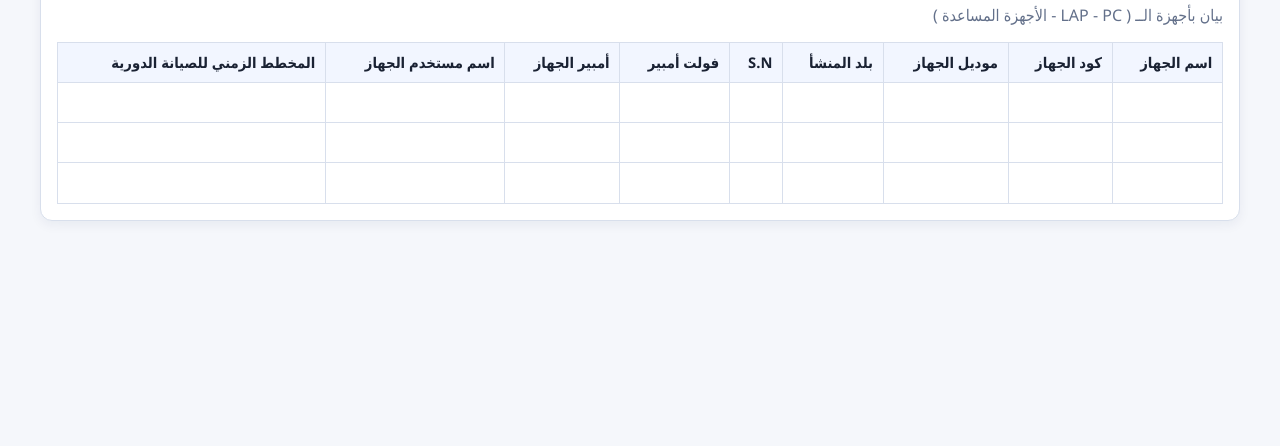
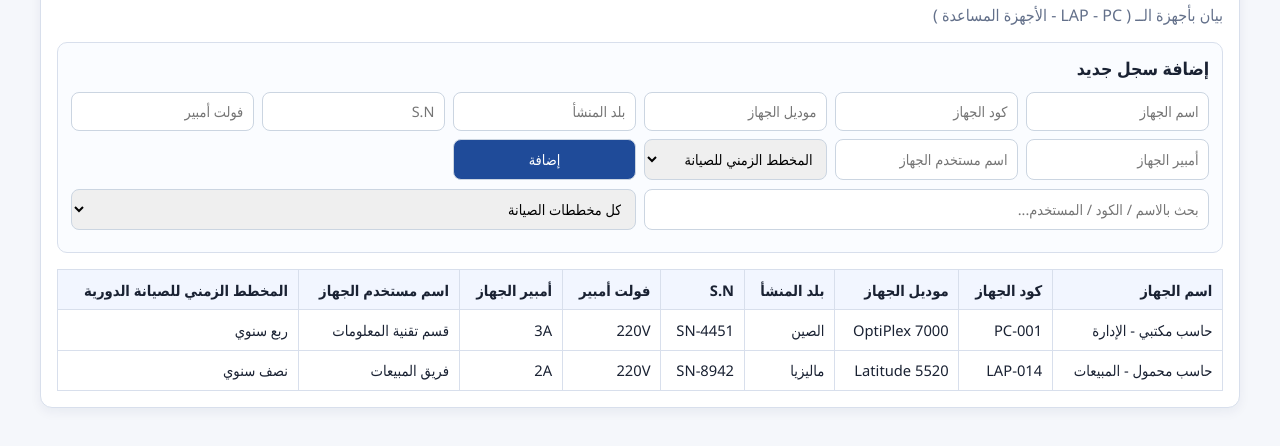
Before and after one commit to bahaa2008/gieco-it, a plain HTML site: page F-IT-01-01.html in a window 1280 px wide. Shown: the part 122-568 px from the top of the page. Drawn offline with Linux system fonts and the light colour scheme.

Commit message:
Add inline records form and simple search/filter for F-IT-01-01

```diff
--- a/F-IT-01-01.html
+++ b/F-IT-01-01.html
@@ -11,6 +11,39 @@
     <a class="back-link" href="index.html">← العودة إلى الفهرس</a>
     <h1 class="form-code">F-IT-01-01</h1>
     <p class="form-name">بيان بأجهزة الــ ( LAP - PC - الأجهزة المساعدة )</p>
+
+    <section class="inline-tools" aria-label="إضافة وتصفية سجلات الأجهزة">
+      <h2>إضافة سجل جديد</h2>
+      <form id="deviceForm" class="inline-form">
+        <input id="deviceName" name="deviceName" type="text" placeholder="اسم الجهاز" required />
+        <input id="deviceCode" name="deviceCode" type="text" placeholder="كود الجهاز" required />
+        <input id="deviceModel" name="deviceModel" type="text" placeholder="موديل الجهاز" required />
+        <input id="originCountry" name="originCountry" type="text" placeholder="بلد المنشأ" />
+        <input id="serialNumber" name="serialNumber" type="text" placeholder="S.N" />
+        <input id="voltAmpere" name="voltAmpere" type="text" placeholder="فولت أمبير" />
+        <input id="deviceAmpere" name="deviceAmpere" type="text" placeholder="أمبير الجهاز" />
+        <input id="deviceUser" name="deviceUser" type="text" placeholder="اسم مستخدم الجهاز" />
+        <select id="maintenancePlan" name="maintenancePlan">
+          <option value="">المخطط الزمني للصيانة</option>
+          <option value="شهري">شهري</option>
+          <option value="ربع سنوي">ربع سنوي</option>
+          <option value="نصف سنوي">نصف سنوي</option>
+          <option value="سنوي">سنوي</option>
+        </select>
+        <button type="submit">إضافة</button>
+      </form>
+
+      <div class="filter-bar">
+        <input id="searchInput" type="search" placeholder="بحث بالاسم / الكود / المستخدم..." />
+        <select id="planFilter">
+          <option value="">كل مخططات الصيانة</option>
+          <option value="شهري">شهري</option>
+          <option value="ربع سنوي">ربع سنوي</option>
+          <option value="نصف سنوي">نصف سنوي</option>
+          <option value="سنوي">سنوي</option>
+        </select>
+      </div>
+    </section>
 
     <div class="table-wrap">
       <table aria-label="نموذج بيانات الجهاز">
@@ -27,13 +60,11 @@
             <th>المخطط الزمني للصيانة الدورية</th>
           </tr>
         </thead>
-        <tbody>
-          <tr><td>&nbsp;</td><td></td><td></td><td></td><td></td><td></td><td></td><td></td><td></td></tr>
-          <tr><td>&nbsp;</td><td></td><td></td><td></td><td></td><td></td><td></td><td></td><td></td></tr>
-          <tr><td>&nbsp;</td><td></td><td></td><td></td><td></td><td></td><td></td><td></td><td></td></tr>
-        </tbody>
+        <tbody id="devicesTableBody"></tbody>
       </table>
     </div>
   </main>
+
+  <script src="f-it-01-01.js"></script>
 </body>
 </html>
--- /dev/null
+++ b/f-it-01-01.js
@@ -0,0 +1,92 @@
+const initialRecords = [
+  {
+    deviceName: "حاسب مكتبي - الإدارة",
+    deviceCode: "PC-001",
+    deviceModel: "OptiPlex 7000",
+    originCountry: "الصين",
+    serialNumber: "SN-4451",
+    voltAmpere: "220V",
+    deviceAmpere: "3A",
+    deviceUser: "قسم تقنية المعلومات",
+    maintenancePlan: "ربع سنوي",
+  },
+  {
+    deviceName: "حاسب محمول - المبيعات",
+    deviceCode: "LAP-014",
+    deviceModel: "Latitude 5520",
+    originCountry: "ماليزيا",
+    serialNumber: "SN-8942",
+    voltAmpere: "220V",
+    deviceAmpere: "2A",
+    deviceUser: "فريق المبيعات",
+    maintenancePlan: "نصف سنوي",
+  },
+];
+
+const form = document.getElementById("deviceForm");
+const tbody = document.getElementById("devicesTableBody");
+const searchInput = document.getElementById("searchInput");
+const planFilter = document.getElementById("planFilter");
+
+let records = [...initialRecords];
+
+function renderRows() {
+  const query = searchInput.value.trim().toLowerCase();
+  const plan = planFilter.value;
+
+  const filtered = records.filter((record) => {
+    const text = Object.values(record).join(" ").toLowerCase();
+    const matchesSearch = query === "" || text.includes(query);
+    const matchesPlan = plan === "" || record.maintenancePlan === plan;
+    return matchesSearch && matchesPlan;
+  });
+
+  if (filtered.length === 0) {
+    tbody.innerHTML = '<tr><td colspan="9">لا توجد بيانات مطابقة.</td></tr>';
+    return;
+  }
+
+  tbody.innerHTML = filtered
+    .map(
+      (record) => `
+      <tr>
+        <td>${record.deviceName}</td>
+        <td>${record.deviceCode}</td>
+        <td>${record.deviceModel}</td>
+        <td>${record.originCountry}</td>
+        <td>${record.serialNumber}</td>
+        <td>${record.voltAmpere}</td>
+        <td>${record.deviceAmpere}</td>
+        <td>${record.deviceUser}</td>
+        <td>${record.maintenancePlan}</td>
+      </tr>
+    `,
+    )
+    .join("");
+}
+
+form.addEventListener("submit", (event) => {
+  event.preventDefault();
+  const formData = new FormData(form);
+
+  const newRecord = {
+    deviceName: formData.get("deviceName").toString().trim(),
+    deviceCode: formData.get("deviceCode").toString().trim(),
+    deviceModel: formData.get("deviceModel").toString().trim(),
+    originCountry: formData.get("originCountry").toString().trim(),
+    serialNumber: formData.get("serialNumber").toString().trim(),
+    voltAmpere: formData.get("voltAmpere").toString().trim(),
+    deviceAmpere: formData.get("deviceAmpere").toString().trim(),
+    deviceUser: formData.get("deviceUser").toString().trim(),
+    maintenancePlan: formData.get("maintenancePlan").toString().trim(),
+  };
+
+  records.unshift(newRecord);
+  form.reset();
+  renderRows();
+});
+
+searchInput.addEventListener("input", renderRows);
+planFilter.addEventListener("change", renderRows);
+
+renderRows();
--- a/styles.css
+++ b/styles.css
@@ -53,30 +53,49 @@ h2 {
   font-size: 1.1rem;
 }
 
-.links-grid {
-  display: grid;
-  grid-template-columns: repeat(auto-fit, minmax(240px, 1fr));
-  gap: 0.8rem;
+.forms-list {
+  list-style: none;
+  margin: 0;
+  padding: 0;
+  display: flex;
+  flex-direction: column;
+  gap: 0.7rem;
+}
+
+.forms-list li {
+  margin: 0;
 }
 
 .form-link {
   display: flex;
   flex-direction: column;
-  gap: 0.3rem;
+  gap: 0.25rem;
   text-decoration: none;
   border: 1px solid var(--border);
-  border-radius: 10px;
-  padding: 0.75rem;
+  border-radius: 12px;
+  padding: 0.9rem 1rem;
   color: var(--text);
-  background: #fcfdff;
+  background: linear-gradient(180deg, #ffffff, #fbfcff);
+  box-shadow: 0 2px 8px rgba(16, 37, 80, 0.04);
+  transition: transform 0.2s ease, box-shadow 0.2s ease, border-color 0.2s ease;
 }
 
-.form-link strong {
+.form-title {
+  font-weight: 700;
   color: var(--primary);
 }
 
+.form-link .form-code {
+  margin: 0;
+  font-size: 0.78rem;
+  color: #4b5563;
+  letter-spacing: 0.02em;
+}
+
 .form-link:hover {
-  background: #f0f5ff;
+  border-color: #b5c6e8;
+  box-shadow: 0 6px 14px rgba(31, 75, 153, 0.12);
+  transform: translateY(-1px);
 }
 
 .form-page-body {
@@ -126,3 +145,36 @@ td {
 th {
   background: #f2f6ff;
 }
+
+.inline-tools {
+  margin-bottom: 1rem;
+  padding: 0.8rem;
+  border: 1px solid var(--border);
+  border-radius: 10px;
+  background: #fafcff;
+}
+
+.inline-form,
+.filter-bar {
+  display: grid;
+  grid-template-columns: repeat(auto-fit, minmax(170px, 1fr));
+  gap: 0.5rem;
+  margin-bottom: 0.6rem;
+}
+
+.inline-form input,
+.inline-form select,
+.filter-bar input,
+.filter-bar select,
+.inline-form button {
+  border: 1px solid #cbd5e1;
+  border-radius: 8px;
+  padding: 0.55rem 0.6rem;
+  font-size: 0.9rem;
+}
+
+.inline-form button {
+  background: var(--primary);
+  color: #fff;
+  cursor: pointer;
+}
```
Also changed, not shown: index.html (+12 -12 lines).
